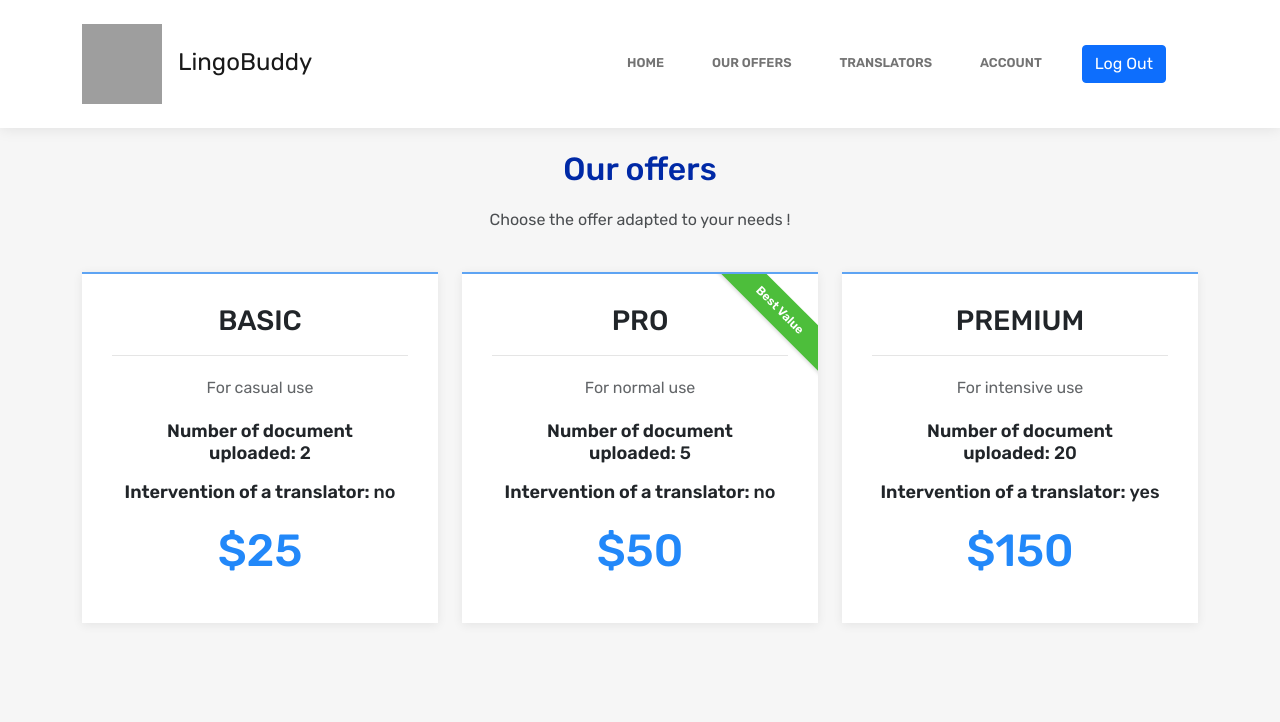
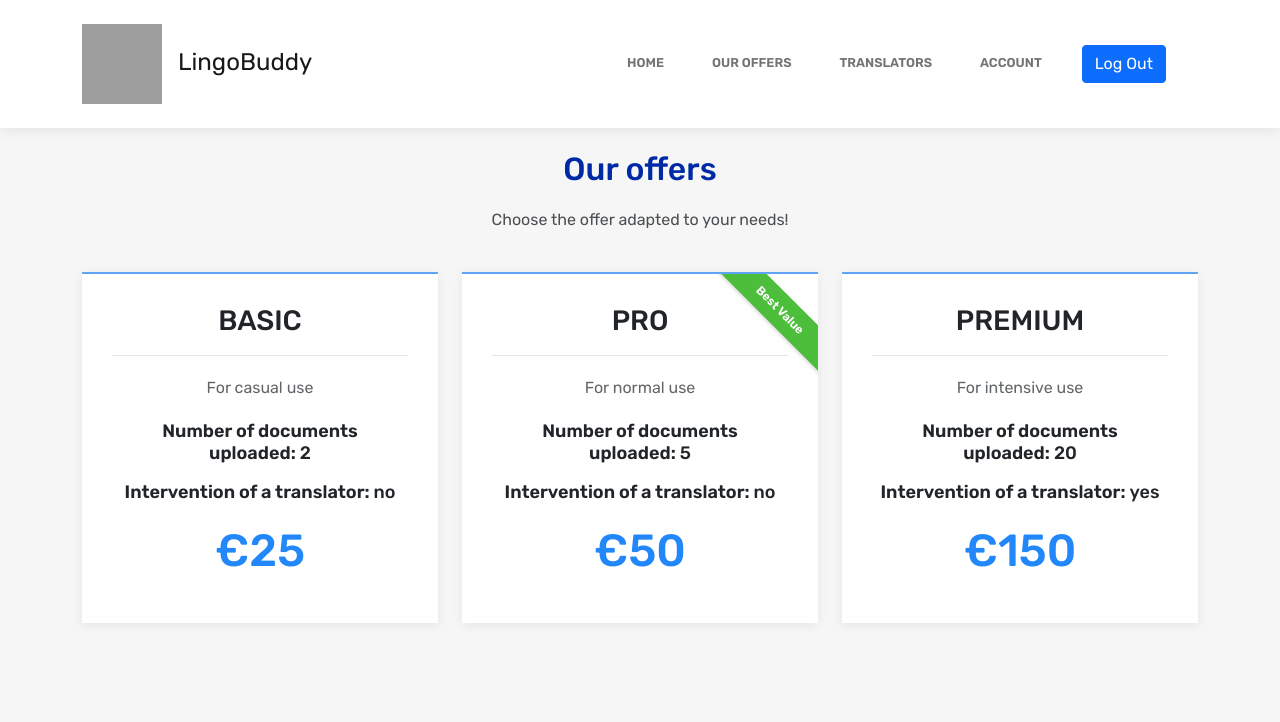
Before and after one commit to vieiraruben/LingoBuddy, a PHP site: page /pricing.php in a window 1280 px wide. Shown: the top 722 px of the page. Run offline with PHP 8.4, Linux system fonts and the light colour scheme; a user stored in the database is signed in; some libraries are stand-ins or nearby versions; grey boxes are pictures that could not be loaded.

Commit message:
Changed pricing

```diff
--- a/pricing.php
+++ b/pricing.php
@@ -7,7 +7,7 @@ include "header.php";
         <div class="container">
             <div class="block-heading">
                 <h2 class="text-info">Our offers</h2>
-                <p>Choose the offer adapted to your needs !</p>
+                <p>Choose the offer adapted to your needs!</p>
             </div>
             <div class="row justify-content-center">
                 <div class="col-md-5 col-lg-4">
@@ -17,11 +17,11 @@ include "header.php";
                         </div>
                         <p>For casual use</p>
                         <div class="features">
-                            <h4><span class="feature">Number of document uploaded:&nbsp;</span><span>2</span></h4>
+                            <h4><span class="feature">Number of documents uploaded:&nbsp;</span><span>2</span></h4>
                             <h4><span class="feature">Intervention of a translator:&nbsp;</span><span>no</span></h4>
                         </div>
                         <div class="price">
-                            <h4>$25</h4>
+                            <h4>€25</h4>
                         </div>
                     </div>
                 </div>
@@ -33,11 +33,11 @@ include "header.php";
                         </div>
                         <p>For normal use</p>
                         <div class="features">
-                            <h4><span class="feature">Number of document uploaded:&nbsp;</span><span>5</span></h4>
+                            <h4><span class="feature">Number of documents uploaded:&nbsp;</span><span>5</span></h4>
                             <h4><span class="feature">Intervention of a translator:&nbsp;</span><span>no</span></h4>
                         </div>
                         <div class="price">
-                            <h4>$50</h4>
+                            <h4>€50</h4>
                         </div>
                     </div>
                 </div>
@@ -48,11 +48,11 @@ include "header.php";
                         </div>
                         <p>For intensive use</p>
                         <div class="features">
-                        <h4><span class="feature">Number of document uploaded:&nbsp;</span><span>20</span></h4>
+                            <h4><span class="feature">Number of documents uploaded:&nbsp;</span><span>20</span></h4>
                             <h4><span class="feature">Intervention of a translator:&nbsp;</span><span>yes</span></h4>
                         </div>
                         <div class="price">
-                            <h4>$150</h4>
+                            <h4>€150</h4>
                         </div>
                     </div>
                 </div>
```
